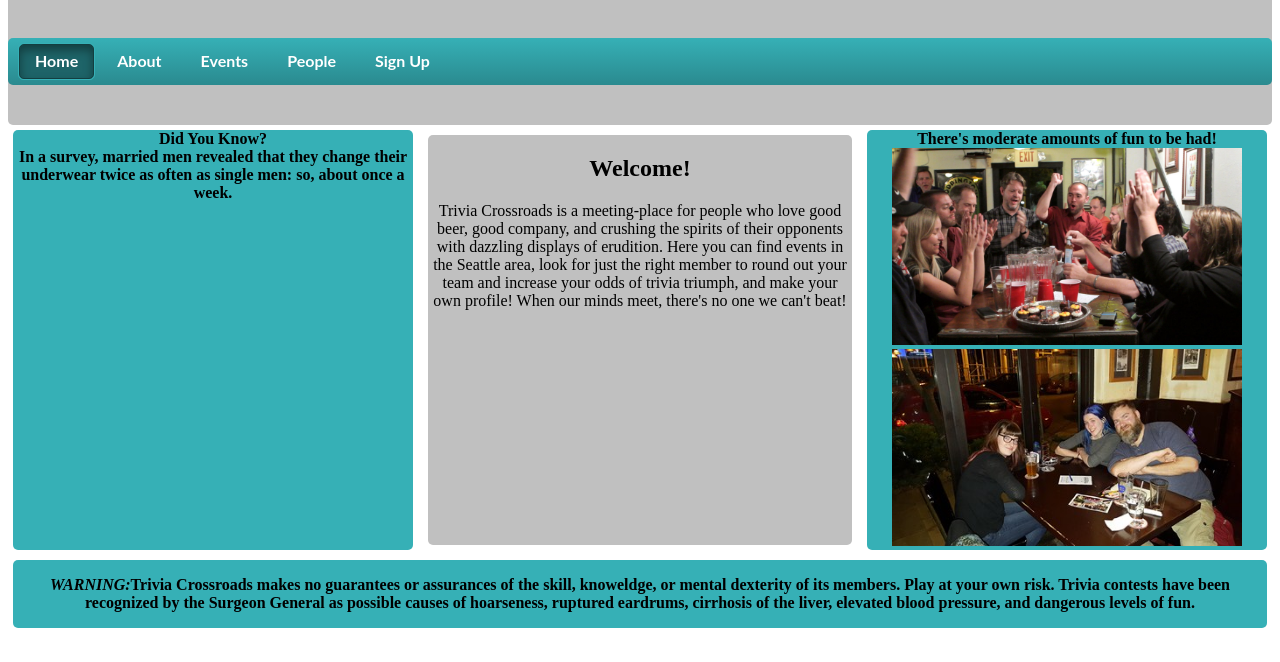
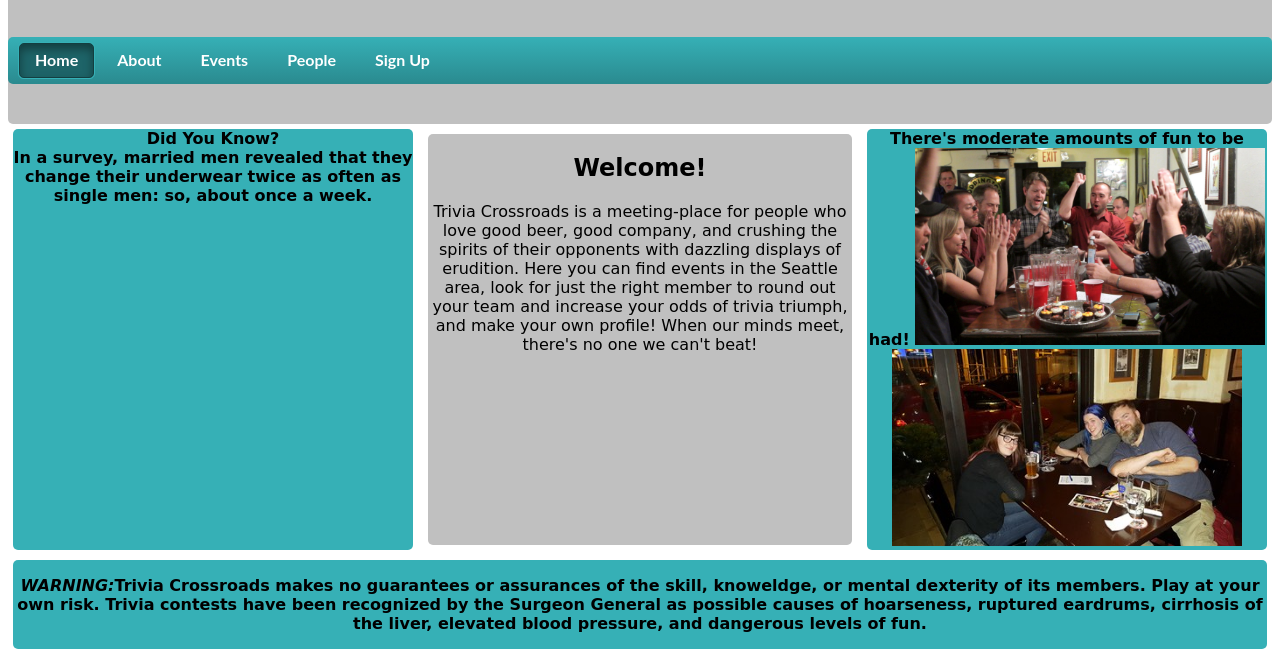
Before and after one commit to Trivia-Crossroads/triviacrossroads, a plain HTML site: page index.html in a window 1280 px wide. Shown: the part 259-921 px from the top of the page. Before the commit the page ends 900 px from the top, so only its background shows below. Drawn offline with Linux system fonts and the light colour scheme.

Commit message:
changed font

```diff
--- a/layout.css
+++ b/layout.css
@@ -1,6 +1,7 @@
 body {
   font-weight: bold;
   text-align: center;
+  font-family: 'Handlee', cursive;
 }
 
 /*flexbox css and html scaffolding from https://css-tricks.com/snippets/css/a-guide-to-flexbox/*/
```
